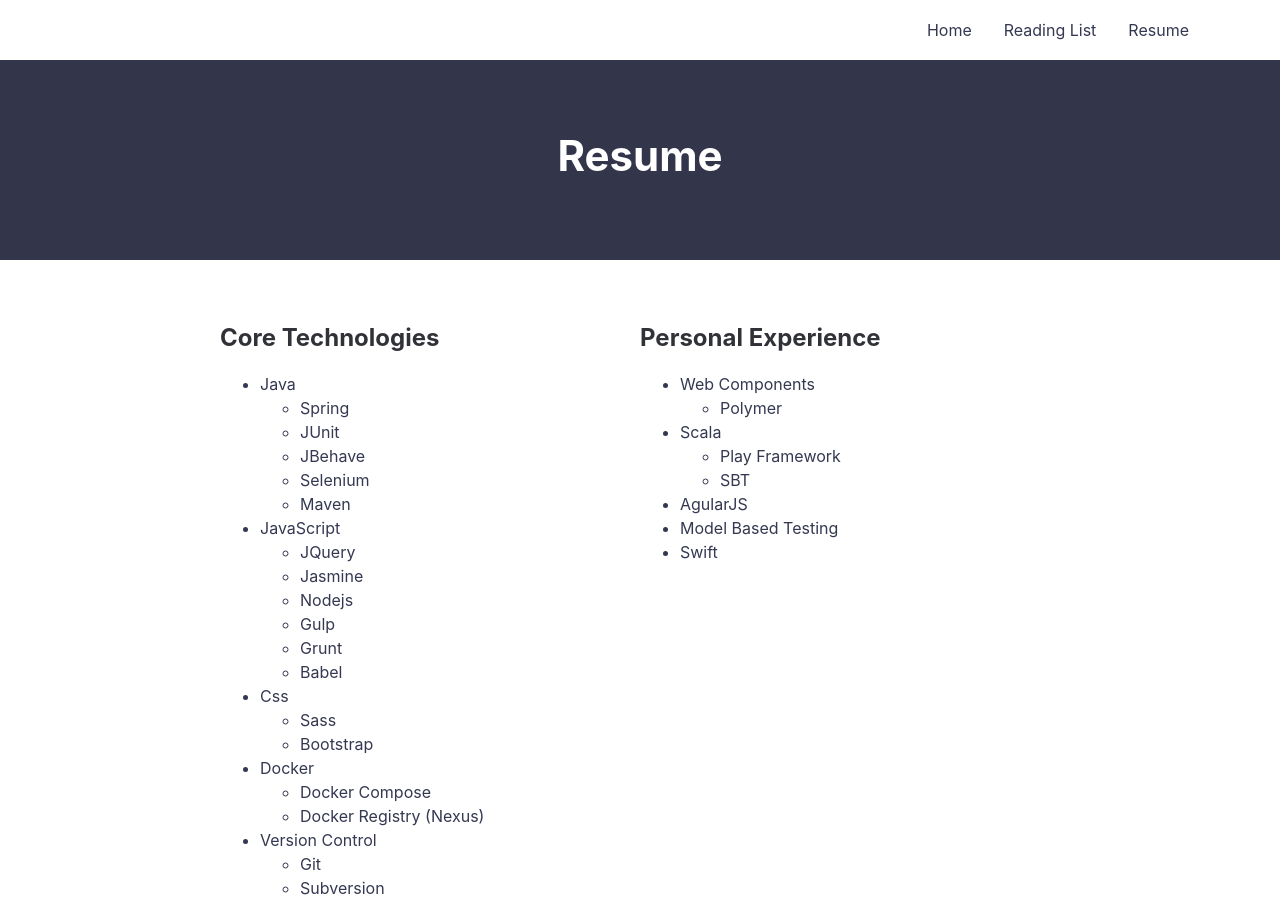
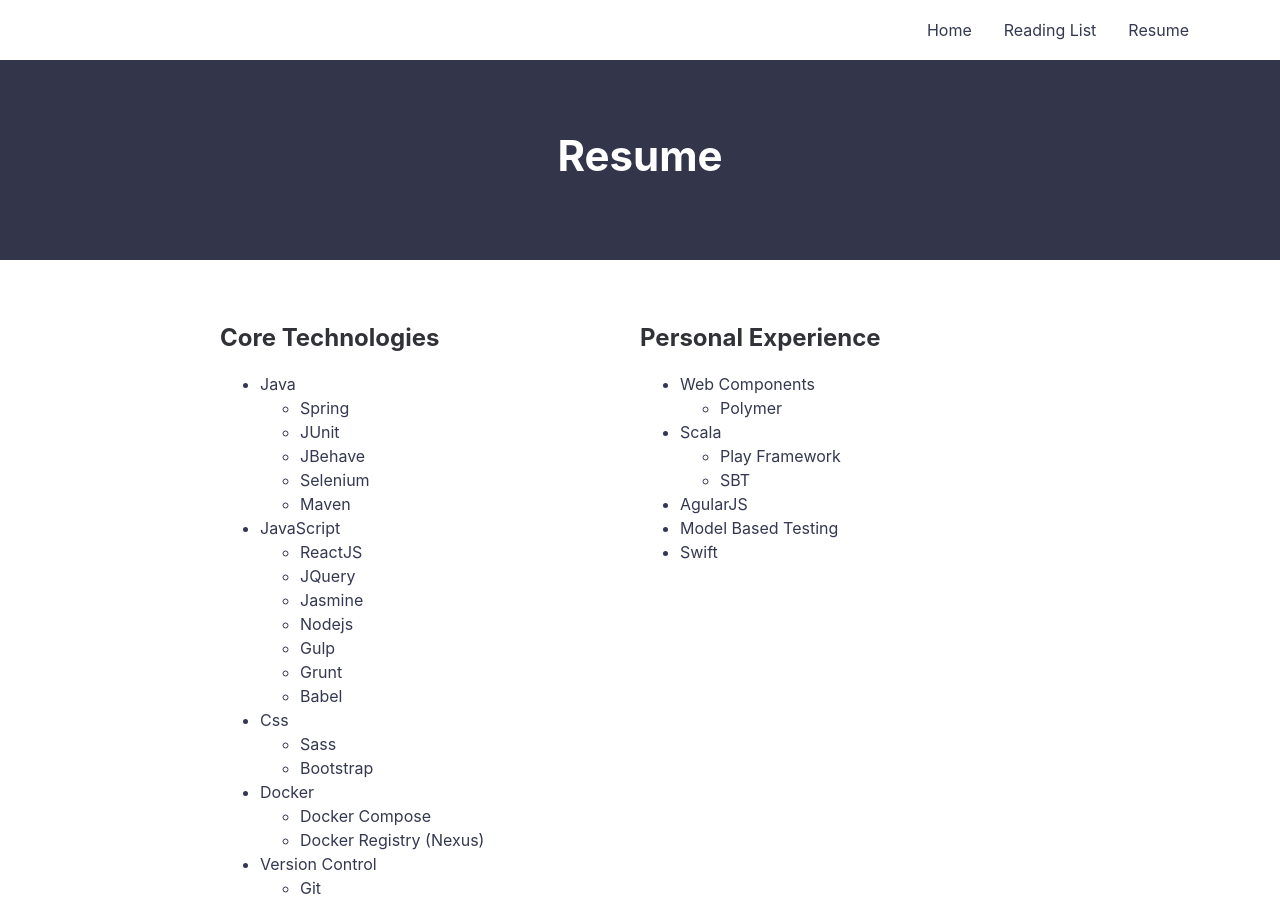
Before and after one commit to seanking/seanking.github.io, a Jekyll site: the page built from resume.html, in a window 1280 px wide and 900 px high. Built offline with Jekyll 4.4.1, drawn with Linux system fonts in a browser that asks for light colours.

Commit message:
Adding ReactJS to resume

```diff
--- a/resume.html
+++ b/resume.html
@@ -17,6 +17,7 @@ permalink: /resume/
             </ul>
         <li>JavaScript</li>
             <ul>
+                <li>ReactJS</li>
                 <li>JQuery</li>
                 <li>Jasmine</li>
                 <li>Nodejs</li>
```
